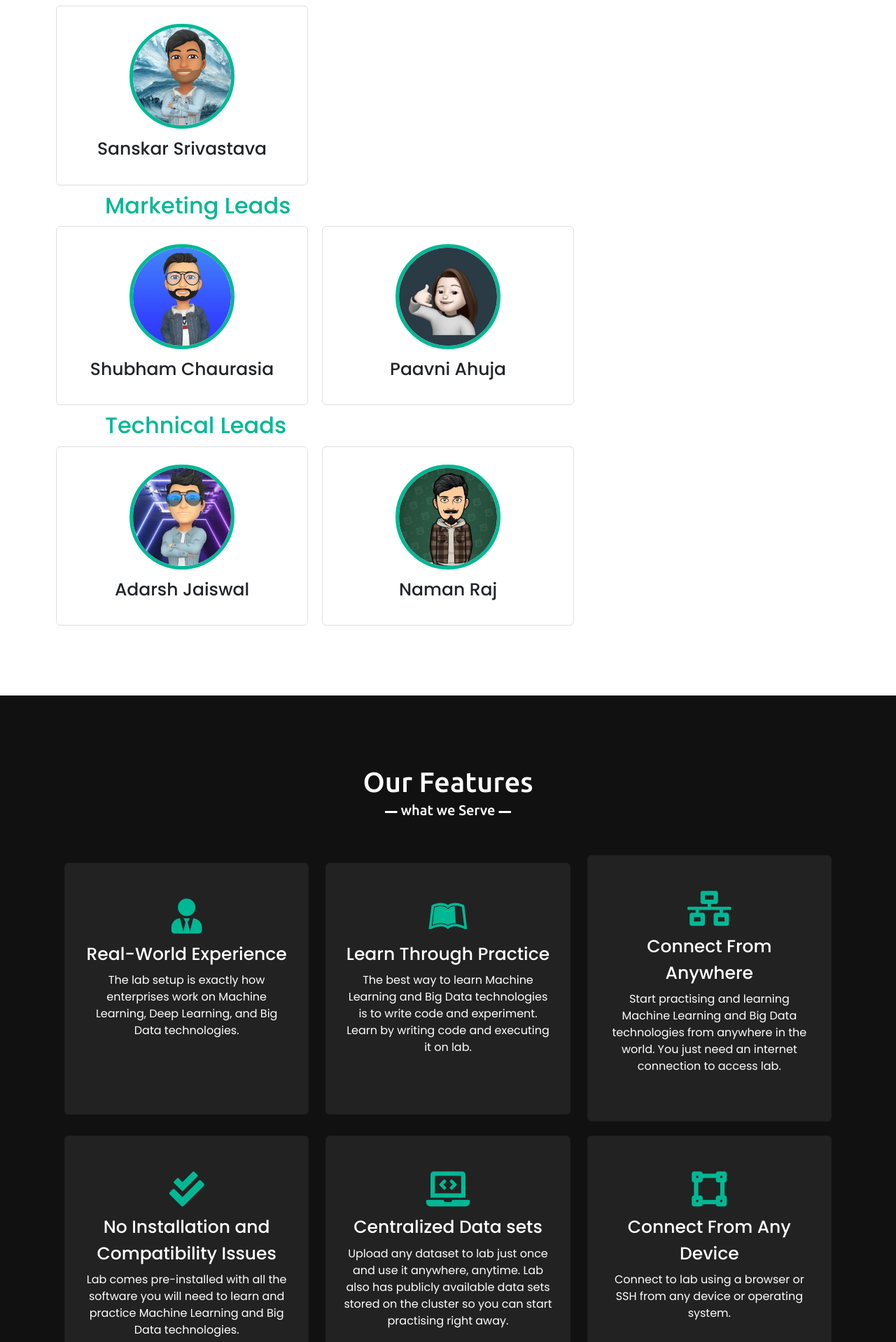
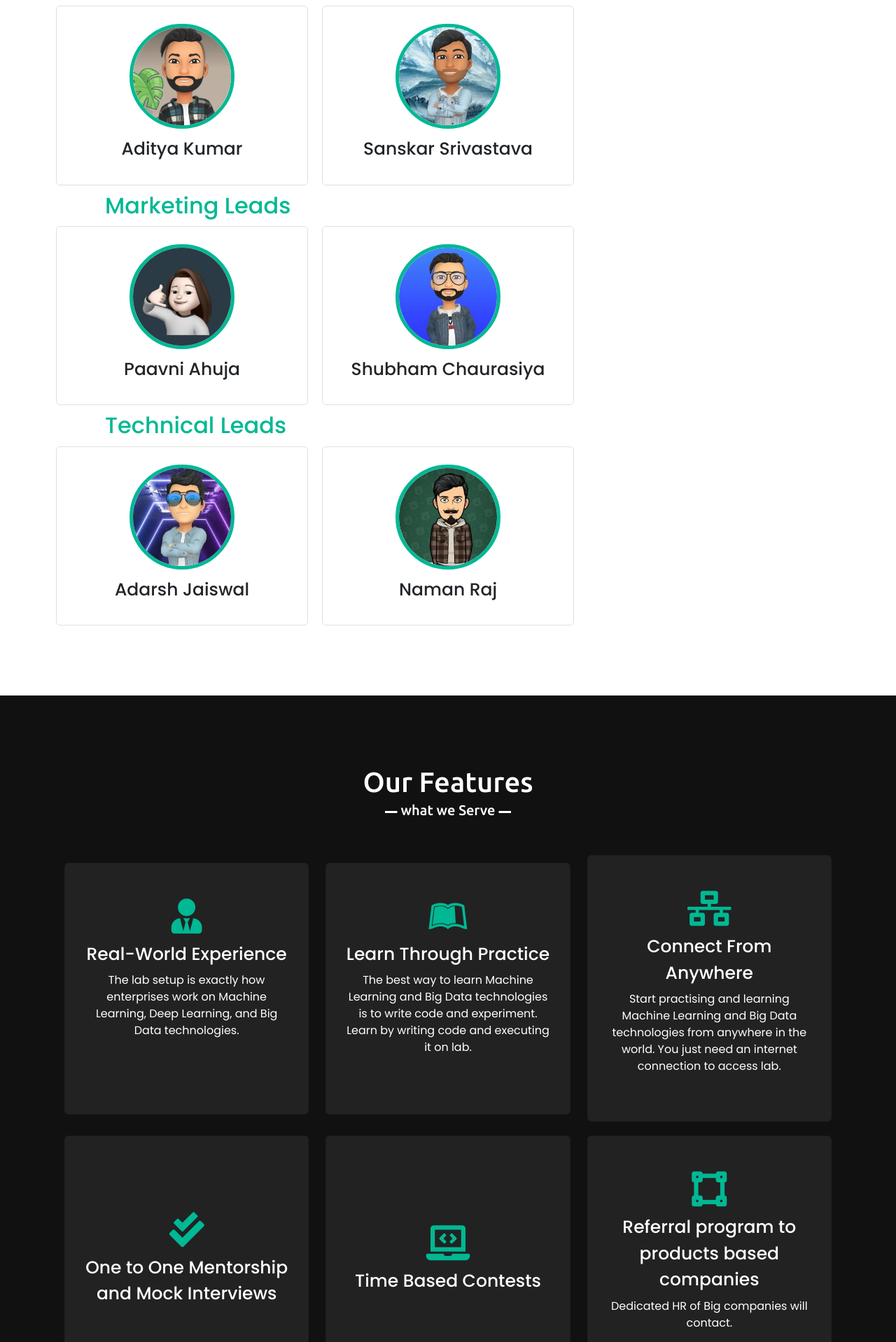
Before and after one commit to shresth-sahai/coaching_naam, a PHP site: page / in a window 1280 px wide. Shown: the part 3553-5471 px from the top of the page at 70% size. Run offline with PHP 8.4, Linux system fonts and the light colour scheme.

Commit message:
changes link and basic css

```diff
--- a/home.html
+++ b/home.html
@@ -51,7 +51,7 @@
                 <div class="text-1">Welcome to</div>
                 <div class="text-2">Coderoider</div>
                 <div class="text-3">Interview Prep<span class="typing" style="display: none"></span></div>
-                <a href="https://forms.gle/RvYgFJHL3mXitSL4A" target="_sanskar">Register</a>
+                <!-- <a href="https://forms.gle/RvYgFJHL3mXitSL4A" target="_sanskar">Register</a> -->
             </div>
         </div>
     </section>
@@ -125,7 +125,8 @@
                 <div class="card">
                     <div class="box">
                         <i class="fa fa-terminal"></i>
-                        <div class="text">Job Ready Program</div>
+                        <div class="text">Job Ready Program </div>
+                        <span class="badge rounded-pill" style="background-color: #00b894;">Coming Soon</span>
                         <!-- <p>
                             <a href="#" target="_blank"></a><b>Click me!!</b> <br> <br>
                         </p> -->
@@ -173,8 +174,8 @@
             </div>
         </div>
         <div class="row">
-            <div class="col-8 col-md-2 mx-auto d-flex justify-content-center">
-                <a href=" htps://docs.google.com/forms/d/e/1FAIpQLSdHuEyoxY9fQqzGxxB1mBrvZlhh2cC9jQI1WFcdobwpoPRbaA/viewform?usp=send_form " target="_sanskar">
+            <div class="col-8 col-md-2 mx-auto d-flex justify-content-center" style="z-index: 5">
+                <a href="https://docs.google.com/forms/d/e/1FAIpQLSe_pYXqIHJ7ni-LsEy6sjM6_IrWZPJxXLbs-O9lVeJba6I-1g/viewform" target="_sanskar">
                 <button type="button" class="btn btn-primary" style="background-color: #00b894;">Apply</button>
             </a>
             </div>
@@ -212,6 +213,15 @@
                 <div class="card">
                     <div class="box">
                         <!-- <a href="" target="_blank"> -->
+                        <img src="images/profile-5.jpg" alt="aditya">
+                    <!-- </a> -->
+                        <div class="text">Aditya Vaish</div>
+                        <p>SDE Instructor</p>
+                    </div>
+                </div>
+                <div class="card">
+                    <div class="box">
+                        <!-- <a href="" target="_blank"> -->
                         <img src="images/profile-3.jpg" alt="shresth">
                     <!-- </a> -->
                         <div class="text">Shresth Sahai</div>
@@ -227,18 +237,17 @@
                         <p>SDE Instructor</p>
                     </div>
                 </div>
+            </div>
+            <h2 class="team_head">Technical Assistant</h2>
+            <div class="carousel owl-carousel">
                 <div class="card">
                     <div class="box">
                         <!-- <a href="" target="_blank"> -->
-                        <img src="images/profile-5.jpg" alt="aditya">
-                    <!-- </a> -->
-                        <div class="text">Aditya Vaish</div>
-                        <p>SDE Instructor</p>
+                            <img src="images/profile-11.jpg" alt="Aditya">
+                        <!-- </a> -->
+                            <div class="text">Aditya Kumar</div>
                     </div>
                 </div>
-            </div>
-            <h2 class="team_head">Technical Assistant</h2>
-            <div class="carousel owl-carousel">
                 <div class="card">
                     <div class="box">
                         <!-- <a href="" target="_blank"> -->
@@ -253,17 +262,17 @@
                 <div class="card">
                     <div class="box">
                         <!-- <a href="" target="_blank"> -->
-                            <img src="images/profile-7.jpg" alt="Shubham Chaurasia">
-                        <!-- </a> -->
-                            <div class="text">Shubham Chaurasia</div>
+                            <img src="images/profile-8.jpg" alt="Paavni Ahuja">
+                         <!-- </a> -->
+                        <div class="text">Paavni Ahuja</div>
                     </div>
                 </div>
                 <div class="card">
                     <div class="box">
                         <!-- <a href="" target="_blank"> -->
-                            <img src="images/profile-8.jpg" alt="Paavni Ahuja">
-                         <!-- </a> -->
-                        <div class="text">Paavni Ahuja</div>
+                            <img src="images/profile-7.jpg" alt="Shubham Chaurasiya">
+                        <!-- </a> -->
+                            <div class="text">Shubham Chaurasiya</div>
                     </div>
                 </div>
             </div>
@@ -320,27 +329,27 @@
                         <p>Start practising and learning Machine Learning and Big Data technologies from anywhere in the world. You just need an internet connection to access lab.</p>
                     </div>
                 </div>
-                <div class="card">
+                <div class="card" style="display: flex; justify-content: center;">
                     <div class="box">
                         <i class="fa fa-check-double"></i>
-                        <div class="text">No Installation and Compatibility Issues</div>
+                        <div class="text">One to One Mentorship and Mock Interviews</div>
                         <!-- <p>
                             <a href="#" target="_blank"></a><b>Click me!!</b> <br> <br>
                         </p> -->
-                        <p>Lab comes pre-installed with all the software you will need to learn and practice Machine Learning and Big Data technologies.</p>
+                        <!-- <p>Lab comes pre-installed with all the software you will need to learn and practice Machine Learning and Big Data technologies.</p> -->
                         <!-- <p>
                             <a href="#" target="_blank"></a><b>Source Code</b>
                         </p> -->
                     </div>
                 </div>
-                <div class="card">
+                <div class="card" style=" display: flex; justify-content: center;">
                     <div class="box">
                         <i class="fa fa-laptop-code"></i>
-                        <div class="text">Centralized Data sets</div>
+                        <div class="text">Time Based Contests</div>
                         <!-- <p>
                             <a class = "sourceCode" href="#" target="_blank"><b>Click me!!</a></b> <br> <br>
                         </p> -->
-                        <p>Upload any dataset to lab just once and use it anywhere, anytime. Lab also has publicly available data sets stored on the cluster so you can start practising right away.</p>
+                        <!-- <p>Upload any dataset to lab just once and use it anywhere, anytime. Lab also has publicly available data sets stored on the cluster so you can start practising right away.</p> -->
                         <!-- <p>
                             <a class = "sourceCode" href="#" target="_blank"><b>Source Code</b> </a>
                         </p> -->
@@ -349,11 +358,11 @@
                 <div class="card">
                     <div class="box">
                         <i class="fa fa-vector-square"></i>
-                        <div class="text">Connect From Any Device</div>
+                        <div class="text">Referral program to products based companies</div>
                         <!-- <p>
                             <a href="#" target="_blank"></a><b>Click me!!</b> <br> <br>
                         </p> -->
-                        <p>Connect to lab using a browser or SSH from any device or operating system.</p>
+                        <p>Dedicated HR of Big companies will contact.</p>
                         <!-- <p>
                             <a href="#" target="_blank"></a><b>Source Code</b>
                         </p> -->
@@ -386,7 +395,7 @@
                             <i class="fab fa-facebook-f"></i>
                             <div class="info">
                                 <div class="head">Facebook</div>
-                                <div class="sub-title"> <a href="" ></a></div>
+                                <div class="sub-title"> <a href="https://www.facebook.com/coderoider/?ref=pages_you_manage" target="_sanskar" >@coderoider</a></div>
                             </div>
                         </div>
                         <div class="row">
@@ -400,14 +409,14 @@
                             <i class="fab fa-telegram"></i>
                             <div class="info">
                                 <div class="head">Telegram</div>
-                                <div class="sub-title"> <a href="https://t.me/+uZo7pPoiTu4yM2Y1  "  target="_sanskar">https://t.me/+uZo7pPoiTu4yM2Y1  </a></div>
+                                <div class="sub-title" style="font-size: 13px;"> <a href="https://t.me/+uZo7pPoiTu4yM2Y1  "  target="_sanskar">https://t.me/+uZo7pPoiTu4yM2Y1  </a></div>
                             </div>
                         </div>
                         <div class="row">
                             <i class="fab fa-linkedin-in"></i>
                             <div class="info">
                                 <div class="head">Linkedin</div>
-                                <div class="sub-title"> <a href="https://www.linkedin.com/in/coderoiders-community-843b0022b   "  target="_sanskar">coderoiders-community-843b0022b</a></div>
+                                <div class="sub-title" style="font-size: 13px;"> <a href="https://www.linkedin.com/in/coderoiders-community-843b0022b   "  target="_sanskar">coderoiders-community-843b0022b</a></div>
                             </div>
                         </div>
                         <div class="row">
--- a/style.css
+++ b/style.css
@@ -766,7 +766,7 @@
         margin-bottom: 20px;
     }
 }
-@media (max-width: 350px) {
+@media (max-width: 370px) {
     .projects .title::after, .teams .title::after, section .title::after {
         bottom: -25px;
     }
```
Also changed, not shown: images/profile-11.jpg (added).
